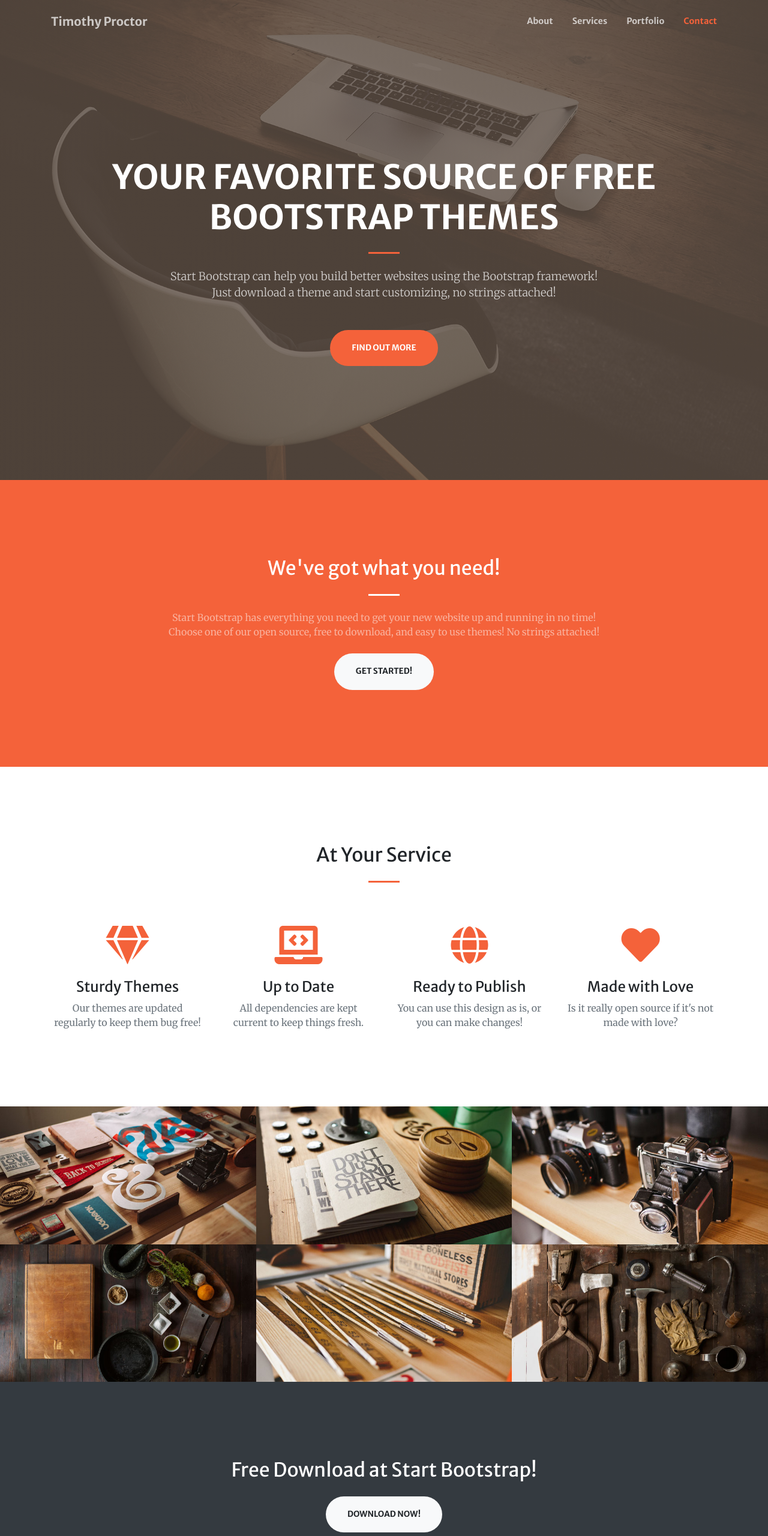
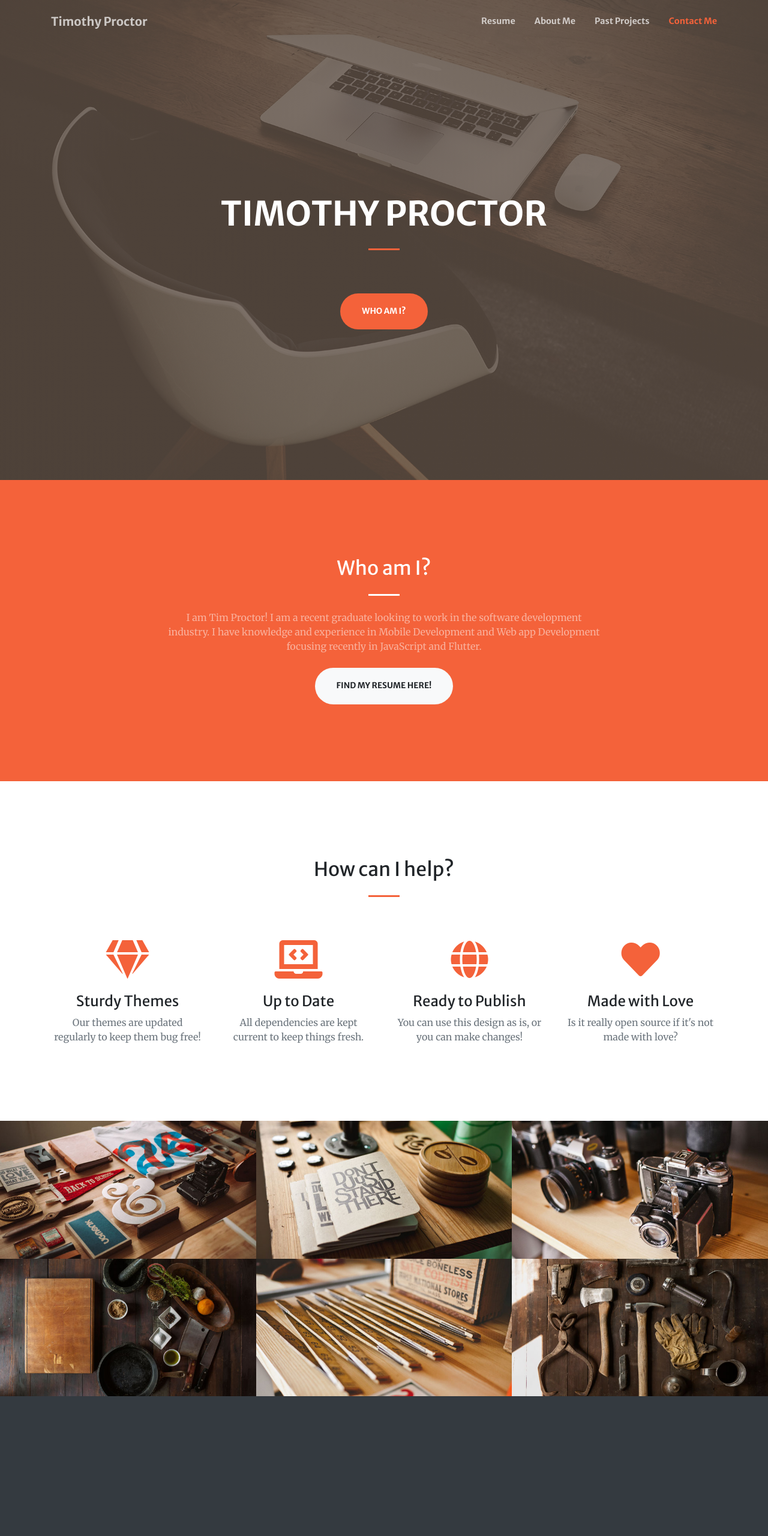
Before and after one commit to Tim-Proctor/cv-webapp, a website with bundled scripts: page index.html in a window 1280 px wide. Shown: the top 2560 px of the page at 60% size. Built offline with nearby package versions, Linux system fonts and the light colour scheme.

Commit message:
Adding Own Content to Webpage

```diff
--- a/index.html
+++ b/index.html
@@ -37,16 +37,16 @@
       <div class="collapse navbar-collapse" id="navbarResponsive">
         <ul class="navbar-nav ml-auto my-2 my-lg-0">
           <li class="nav-item">
-            <a class="nav-link js-scroll-trigger" href="#about">About</a>
+            <a class="nav-link js-scroll-trigger" href="content/Timothy_Proctor-CV-2020.pdf">Resume</a>
           </li>
           <li class="nav-item">
-            <a class="nav-link js-scroll-trigger" href="#services">Services</a>
+            <a class="nav-link js-scroll-trigger" href="#about">About Me</a>
           </li>
           <li class="nav-item">
-            <a class="nav-link js-scroll-trigger" href="#portfolio">Portfolio</a>
+            <a class="nav-link js-scroll-trigger" href="#portfolio">Past Projects</a>
           </li>
           <li class="nav-item">
-            <a class="nav-link js-scroll-trigger" href="#contact">Contact</a>
+            <a class="nav-link js-scroll-trigger" href="#contact">Contact Me</a>
           </li>
         </ul>
       </div>
@@ -58,12 +58,12 @@
     <div class="container h-100">
       <div class="row h-100 align-items-center justify-content-center text-center">
         <div class="col-lg-10 align-self-end">
-          <h1 class="text-uppercase text-white font-weight-bold">Your Favorite Source of Free Bootstrap Themes</h1>
+          <h1 class="text-uppercase text-white font-weight-bold">Timothy Proctor</h1>
           <hr class="divider my-4">
         </div>
         <div class="col-lg-8 align-self-baseline">
-          <p class="text-white-75 font-weight-light mb-5">Start Bootstrap can help you build better websites using the Bootstrap framework! Just download a theme and start customizing, no strings attached!</p>
-          <a class="btn btn-primary btn-xl js-scroll-trigger" href="#about">Find Out More</a>
+          <p class="text-white-75 font-weight-light mb-5"></p>
+          <a class="btn btn-primary btn-xl js-scroll-trigger" href="#about">Who am I?</a>
         </div>
       </div>
     </div>
@@ -74,19 +74,18 @@
     <div class="container">
       <div class="row justify-content-center">
         <div class="col-lg-8 text-center">
-          <h2 class="text-white mt-0">We've got what you need!</h2>
+          <h2 class="text-white mt-0">Who am I?</h2>
           <hr class="divider light my-4">
-          <p class="text-white-50 mb-4">Start Bootstrap has everything you need to get your new website up and running in no time! Choose one of our open source, free to download, and easy to use themes! No strings attached!</p>
-          <a class="btn btn-light btn-xl js-scroll-trigger" href="#services">Get Started!</a>
+          <p class="text-white-50 mb-4">I am Tim Proctor! I am a recent graduate looking to work in the software development industry. I have knowledge and experience in Mobile Development and Web app Development focusing recently in JavaScript and Flutter.</p>
+          <a class="btn btn-light btn-xl js-scroll-trigger" href="content/Timothy_Proctor-CV-2020.pdf">Find my Resume Here!</a>
         </div>
       </div>
     </div>
   </section>
 
-  <!-- Services Section -->
-  <section class="page-section" id="services">
+  <section class="page-section">
     <div class="container">
-      <h2 class="text-center mt-0">At Your Service</h2>
+      <h2 class="text-center mt-0">How can I help?</h2>
       <hr class="divider my-4">
       <div class="row">
         <div class="col-lg-3 col-md-6 text-center">
@@ -210,8 +209,6 @@
   <!-- Call to Action Section -->
   <section class="page-section bg-dark text-white">
     <div class="container text-center">
-      <h2 class="mb-4">Free Download at Start Bootstrap!</h2>
-      <a class="btn btn-light btn-xl" href="https://startbootstrap.com/themes/creative/">Download Now!</a>
     </div>
   </section>
 
@@ -220,20 +217,24 @@
     <div class="container">
       <div class="row justify-content-center">
         <div class="col-lg-8 text-center">
-          <h2 class="mt-0">Let's Get In Touch!</h2>
+          <h2 class="mt-0">Get in touch with Me!</h2>
           <hr class="divider my-4">
-          <p class="text-muted mb-5">Ready to start your next project with us? Give us a call or send us an email and we will get back to you as soon as possible!</p>
+          <p class="text-muted mb-5">Like what you see? Want to contact me? get in touch through my Linkedin or Email. (Phone Number on Request or on personally sent CVs)</p>
         </div>
       </div>
       <div class="row">
         <div class="col-lg-4 ml-auto text-center mb-5 mb-lg-0">
-          <i class="fas fa-phone fa-3x mb-3 text-muted"></i>
-          <div>+1 (202) 555-0149</div>
+          <i class="fab fa-github fa-3x mb-3 text-muted"></i>
+          <div><a href="https://github.com/Tim-Proctor">Personal GitHub</a><br><a href="https://github.com/TimProctorAUT">University GitHub</a></div>
+        </div>
+		<div class="col-lg-4 ml-auto text-center mb-5 mb-lg-0">
+          <i class="fab fa-linkedin fa-3x mb-3 text-muted"></i>
+          <div><a href="https://www.linkedin.com/in/timothy-proctor-0a442019b/">Linkedin Profile</a></div>
         </div>
         <div class="col-lg-4 mr-auto text-center">
           <i class="fas fa-envelope fa-3x mb-3 text-muted"></i>
           <!-- Make sure to change the email address in anchor text AND the link below! -->
-          <a class="d-block" href="mailto:contact@yourwebsite.com">contact@yourwebsite.com</a>
+          <a class="d-block" href="mailto:Tim.Proctor@Live.com">Tim.Proctor@Live.com</a>
         </div>
       </div>
     </div>
```
Also changed, not shown: 2 other files.
